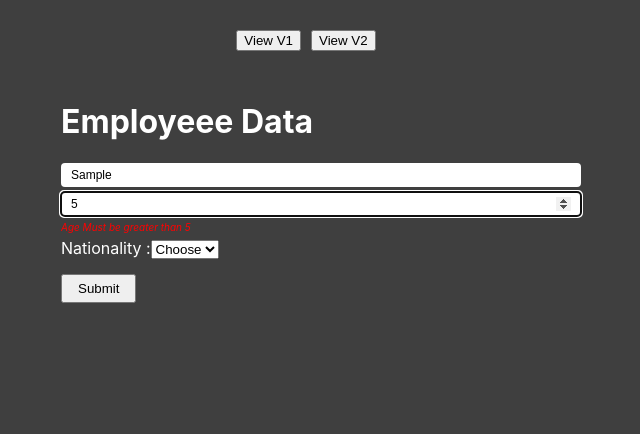
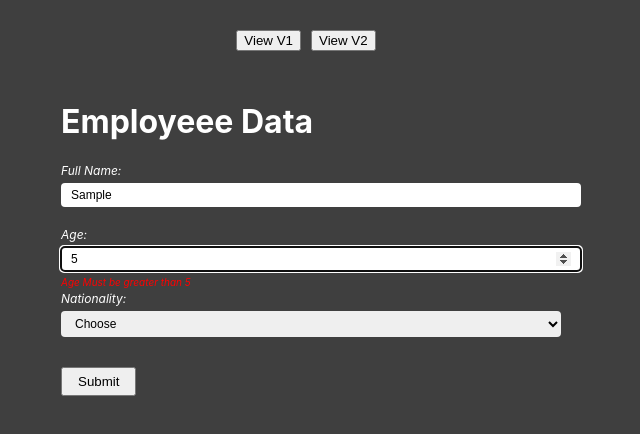
Before and after one commit to madhavsharma2106/form-generator, a React (Create React App) app: page / in a window 1280 px wide. Both pictures are taken after typing "Sample", "5" into the empty fields and a click on the button "Submit". Shown: the top 434 px of the page, without its empty margins (329-969 px from the left). Built offline with nearby package versions, Linux system fonts and the light colour scheme.

Commit message:
cosmetic changes

```diff
--- a/src/App.css
+++ b/src/App.css
@@ -13,14 +13,36 @@
   margin-right: 10px;
 }
 
+.input-wrapper {
+  position: relative;
+  margin: 5px 0 15px 0;
+}
+
 .error-msg {
+  position: absolute;
   font-size: 10px;
   font-style: italic;
   color: red;
-  margin: 5px 0;
+  margin: 0;
 }
 
 .btn-submit {
   margin: 10px 0;
   padding: 5px 15px;
 }
+
+.label {
+  margin: 0;
+  font-style: italic;
+  font-size: 12px;
+}
+
+select,
+input {
+  width: 100%;
+  padding: 5px 10px;
+  border-radius: 4px;
+  border: none;
+  font-size: 12px;
+  margin: 5px 0;
+}
--- a/src/Form.jsx
+++ b/src/Form.jsx
@@ -1,4 +1,4 @@
-import React from "react";
+import React, { useEffect } from "react";
 import { useForm } from "react-hook-form";
 import { checkForPreReqs, FORM_CONFIG } from "./utils";
 import Input from "./Input";
@@ -14,7 +14,7 @@ function Form(props) {
     watch,
   } = useForm(FORM_CONFIG);
 
-  React.useEffect(() => {
+  useEffect(() => {
     const subscription = watch();
     return () => subscription.unsubscribe && subscription.unsubscribe();
   }, [watch]);
@@ -25,10 +25,11 @@ function Form(props) {
   };
 
   const renderInputs = () => {
-    return template.map((i) => {
+    return template.map((field) => {
+      // Gaurd Clause that only renderds the input field if the prerequisites are met
       if (
         checkForPreReqs({
-          prereqs: i.prereqs,
+          prereqs: field.prereqs,
           getValues,
           errors,
           touchedFields,
@@ -38,9 +39,9 @@ function Form(props) {
 
       return (
         <Input
-          key={i.name}
-          fieldData={i}
-          error={errors[i.name]}
+          key={field.name}
+          fieldData={field}
+          error={errors[field.name]}
           register={register}
         />
       );
--- a/src/Input.jsx
+++ b/src/Input.jsx
@@ -5,6 +5,9 @@ function Input({ fieldData, register, error }) {
   const { type, name, validation, required, title, data } = fieldData;
 
   const text = () => (
+    <>
+      <p className="label"> {title}: </p>
+
       <input
         type={type}
         {...register(name, {
@@ -13,11 +16,12 @@ function Input({ fieldData, register, error }) {
         })}
         placeholder={title}
       />
+    </>
   );
 
   const dropDown = () => (
     <>
-      {title} :
+      <p className="label"> {title}: </p>
       <select
         type={type}
         {...register(name, {
@@ -46,10 +50,10 @@ function Input({ fieldData, register, error }) {
   };
 
   return (
-    <>
+    <div className="input-wrapper">
       {renderInput()}
-      <p className="error-msg">{error?.message}</p>
-    </>
+      {error && <p className="error-msg">{error.message}</p>}
+    </div>
   );
 }
 
--- a/src/index.css
+++ b/src/index.css
@@ -18,14 +18,6 @@ input {
   color: black;
 }
 
-input {
-  width: 100%;
-  padding: 5px 10px;
-  border-radius: 4px;
-  border: none;
-  font-size: 12px;
-}
-
 button {
   cursor: pointer;
 }
```
Lines whose indentation alone changed are shown as unchanged.
